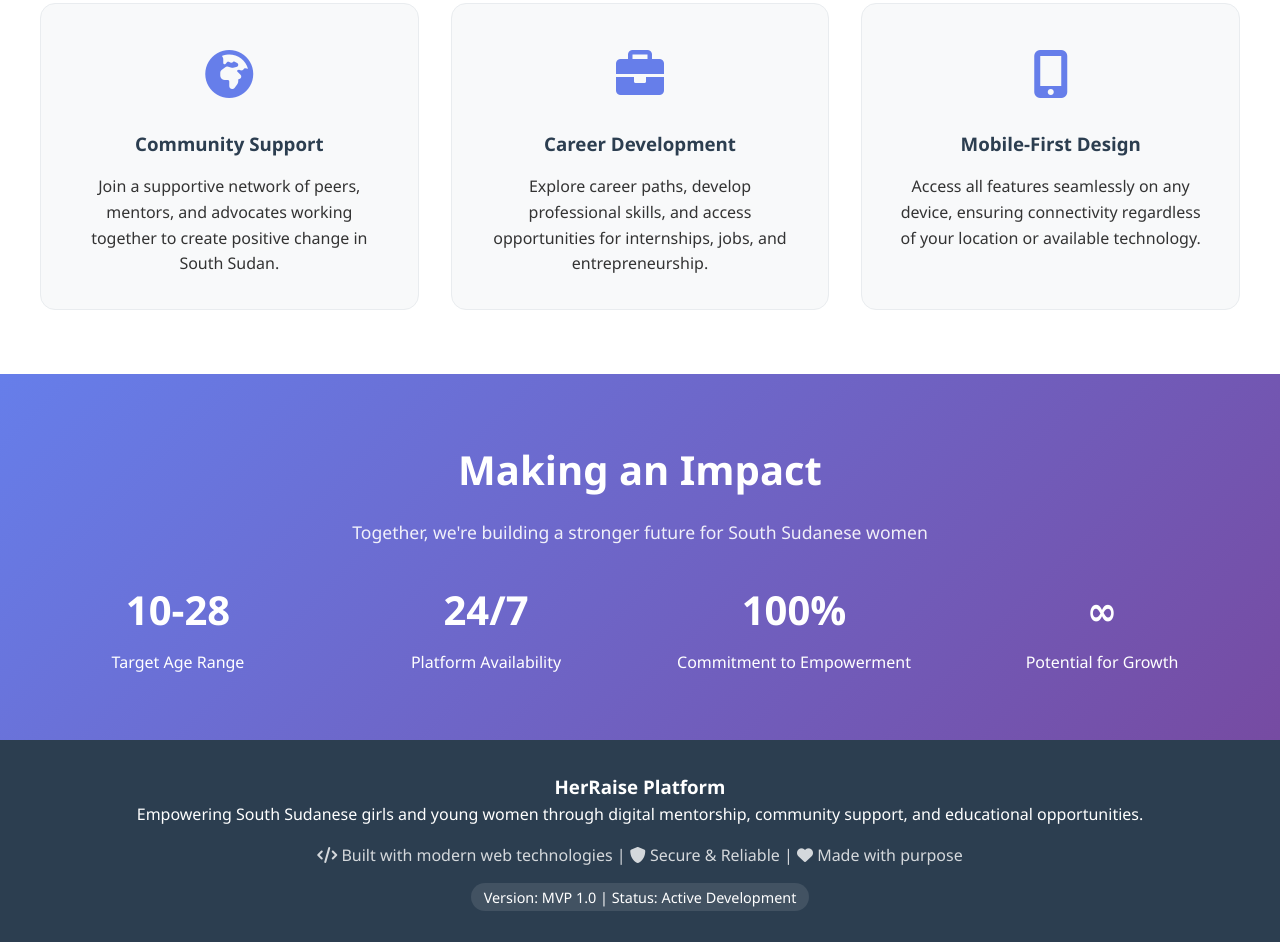
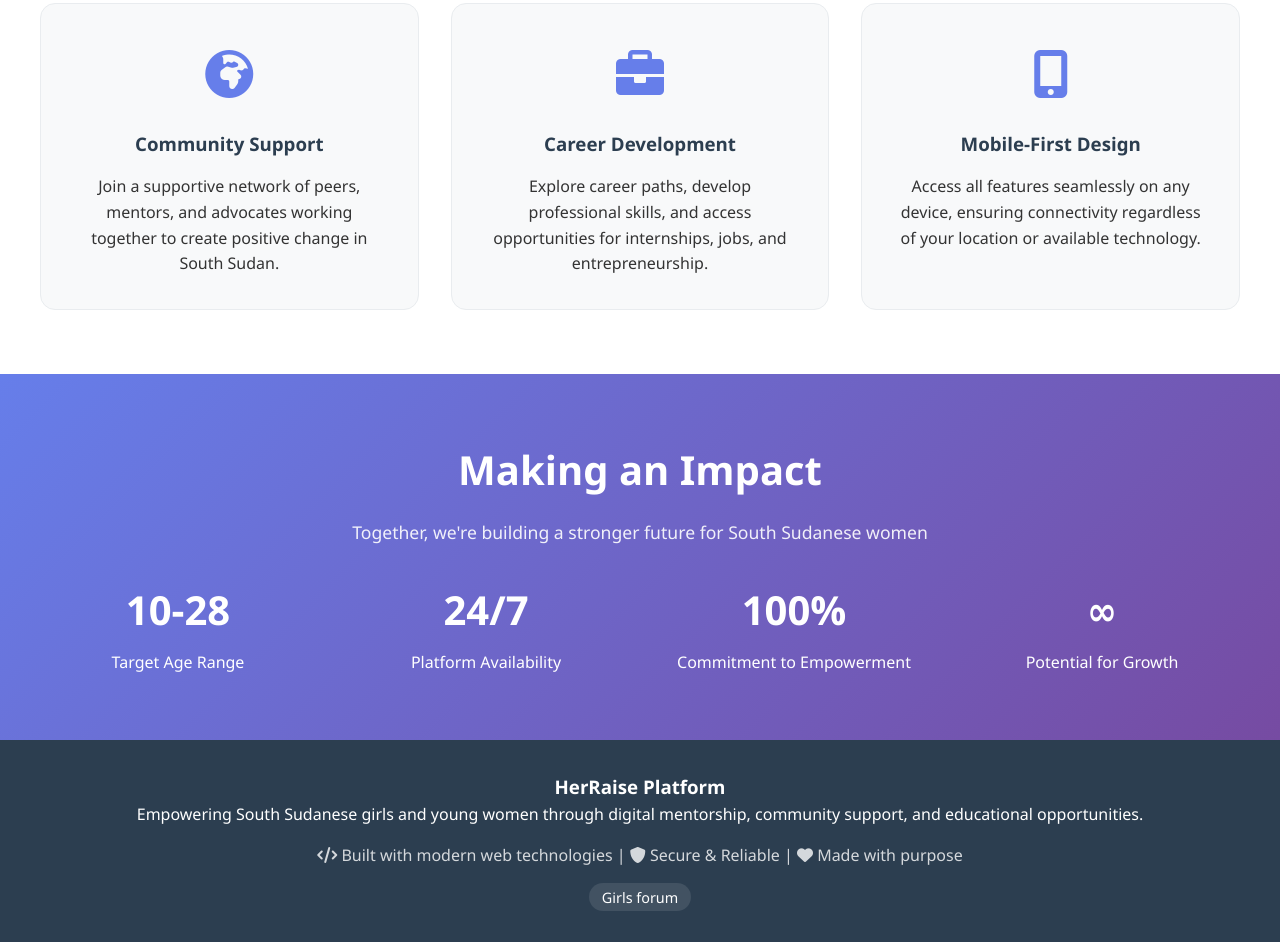
Before and after one commit to dorcusmalony/HerRaise_Planning_CI-Foundation, a plain HTML site: page frontend/index.html in a window 1280 px wide. Shown: the part 1183-2125 px from the top of the page. Drawn offline with Linux system fonts and the light colour scheme.

Commit message:
testing automated deployment

```diff
--- a/frontend/index.html
+++ b/frontend/index.html
@@ -365,7 +365,7 @@
             </p>
             <div style="margin-top: 1rem;">
                 <span style="background: rgba(255,255,255,0.1); padding: 0.3rem 0.8rem; border-radius: 15px; font-size: 0.9rem;">
-                    Version: MVP 1.0 | Status: Active Development
+                    Girls forum
                 </span>
             </div>
         </div>
```
Also changed, not shown: .github/workflows/ci.yml.
